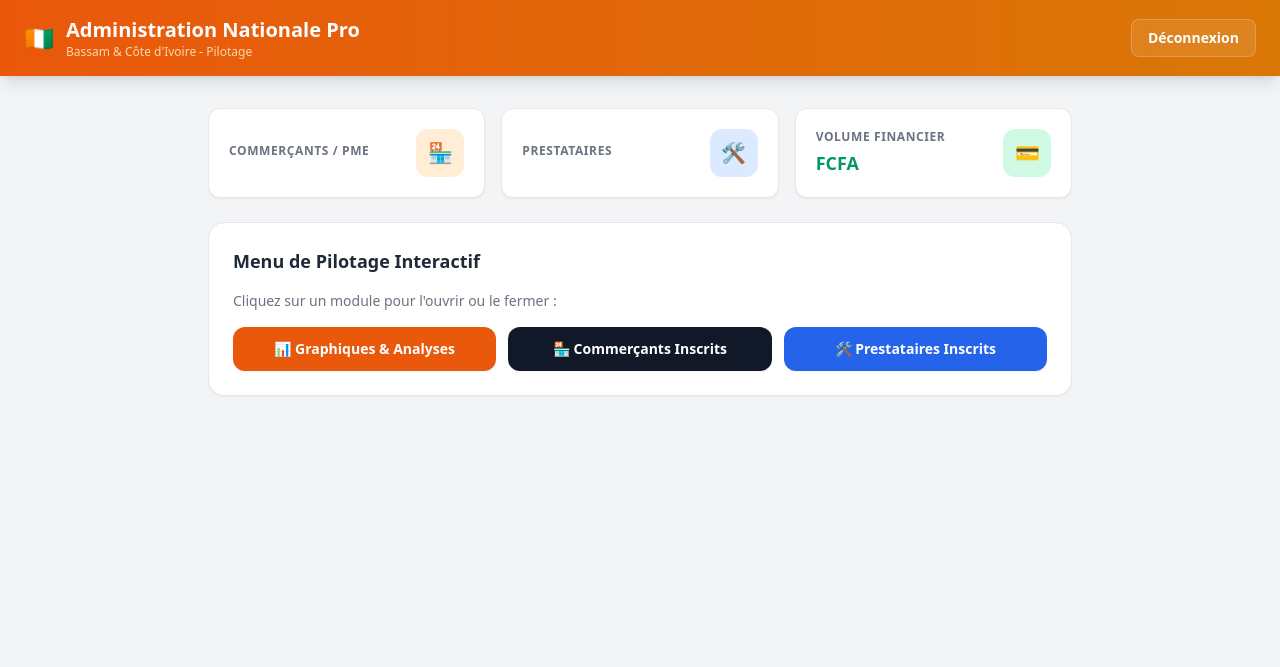
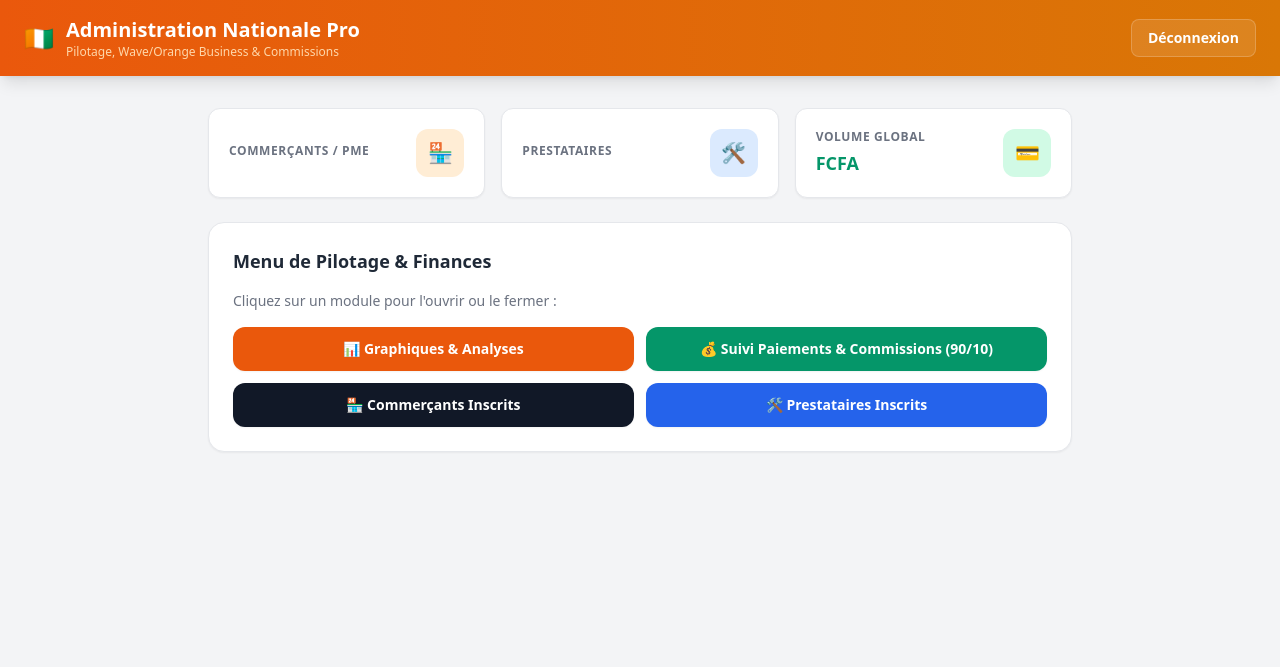
Before and after one commit to acquah2017-prog/pme-marketplace, a FastAPI app: template templates/admin.html in a window 1280 px wide. Shown: the top 667 px of the page. Run offline with FastAPI, Linux system fonts and the light colour scheme; the template is opened without the code that fills it, so the values that code supplies are empty; some libraries are stand-ins or nearby versions.

Commit message:
Ajout du module de suivi financier 90/10 pour Wave et Orange Business dans l'admin

```diff
--- a/templates/admin.html
+++ b/templates/admin.html
@@ -3,7 +3,7 @@
 <head>
     <meta charset="UTF-8">
     <meta name="viewport" content="width=device-width, initial-scale=1.0">
-    <title>Dashboard Interactif - PME Marketplace CI</title>
+    <title>Dashboard Financier - PME Marketplace CI</title>
     <script src="https://cdn.tailwindcss.com"></script>
     <script src="https://cdn.jsdelivr.net/npm/chart.js"></script>
 </head>
@@ -15,7 +15,7 @@
                 <span class="text-2xl">🇨🇮</span>
                 <div>
                     <h1 class="text-xl font-bold">Administration Nationale Pro</h1>
-                    <p class="text-xs text-orange-200">Bassam & Côte d'Ivoire - Pilotage</p>
+                    <p class="text-xs text-orange-200">Pilotage, Wave/Orange Business & Commissions</p>
                 </div>
             </div>
             <a href="/" class="bg-white/10 hover:bg-white/20 text-white px-4 py-2 rounded-lg text-sm font-semibold transition border border-white/20">Déconnexion</a>
@@ -25,7 +25,7 @@
     <!-- Main Content -->
     <main class="max-w-4xl mx-auto px-4 py-8 flex-grow w-full space-y-6">
 
-        <!-- Cartes KPIs principales (Toujours visibles en haut) -->
+        <!-- Cartes KPIs principales -->
         <div class="grid grid-cols-1 md:grid-cols-3 gap-4">
             <div class="bg-white p-5 rounded-xl shadow-sm border border-gray-200 flex items-center justify-between">
                 <div>
@@ -45,21 +45,24 @@
 
             <div class="bg-white p-5 rounded-xl shadow-sm border border-gray-200 flex items-center justify-between">
                 <div>
-                    <p class="text-xs font-semibold text-gray-500 uppercase tracking-wider">Volume Financier</p>
+                    <p class="text-xs font-semibold text-gray-500 uppercase tracking-wider">Volume Global</p>
                     <h3 class="text-lg font-extrabold text-emerald-600 mt-1">{{ chiffre_affaires }} FCFA</h3>
                 </div>
                 <div class="w-12 h-12 bg-emerald-100 rounded-xl flex items-center justify-center text-emerald-600 text-xl font-bold">💳</div>
             </div>
         </div>
 
-        <!-- Panneau de Contrôle : Boutons interactifs -->
+        <!-- Menu de Pilotage Interactif (4 Boutons) -->
         <div class="bg-white p-6 rounded-2xl shadow-sm border border-gray-200 space-y-4">
-            <h2 class="text-lg font-bold text-gray-800">Menu de Pilotage Interactif</h2>
+            <h2 class="text-lg font-bold text-gray-800">Menu de Pilotage & Finances</h2>
             <p class="text-sm text-gray-500">Cliquez sur un module pour l'ouvrir ou le fermer :</p>
 
-            <div class="grid grid-cols-1 sm:grid-cols-3 gap-3">
+            <div class="grid grid-cols-1 sm:grid-cols-2 gap-3">
                 <button onclick="toggleSection('section-graphs')" class="bg-orange-600 hover:bg-orange-700 text-white py-3 px-4 rounded-xl font-semibold text-sm transition flex items-center justify-center gap-2 shadow-sm">
                     📊 Graphiques & Analyses
+                </button>
+                <button onclick="toggleSection('section-paiements')" class="bg-emerald-600 hover:bg-emerald-700 text-white py-3 px-4 rounded-xl font-semibold text-sm transition flex items-center justify-center gap-2 shadow-sm">
+                    💰 Suivi Paiements & Commissions (90/10)
                 </button>
                 <button onclick="toggleSection('section-commercants')" class="bg-gray-900 hover:bg-gray-800 text-white py-3 px-4 rounded-xl font-semibold text-sm transition flex items-center justify-center gap-2 shadow-sm">
                     🏪 Commerçants Inscrits
@@ -73,7 +76,7 @@
         <!-- 1. Section Graphiques (Masquée par défaut) -->
         <div id="section-graphs" class="hidden bg-white p-6 rounded-2xl shadow-sm border border-gray-200 space-y-6">
             <div class="flex justify-between items-center border-b pb-3">
-                <h3 class="text-lg font-bold text-gray-800">📊 Graphiques & Suivi Financier</h3>
+                <h3 class="text-lg font-bold text-gray-800">📊 Graphiques & Suivi Global</h3>
                 <button onclick="toggleSection('section-graphs')" class="text-red-500 hover:text-red-700 text-sm font-bold bg-red-50 px-3 py-1 rounded-lg">Fermer ✕</button>
             </div>
             <div class="grid grid-cols-1 lg:grid-cols-2 gap-6">
@@ -86,7 +89,33 @@
             </div>
         </div>
 
-        <!-- 2. Section Commerçants (Masquée par défaut) -->
+        <!-- 2. Section Paiements & Commissions 90/10 (Masquée par défaut) -->
+        <div id="section-paiements" class="hidden bg-white p-6 rounded-2xl shadow-sm border border-gray-200 space-y-6">
+            <div class="flex justify-between items-center border-b pb-3">
+                <h3 class="text-lg font-bold text-emerald-700">💰 Gestion des Paiements (Wave / Orange Business)</h3>
+                <button onclick="toggleSection('section-paiements')" class="text-red-500 hover:text-red-700 text-sm font-bold bg-red-50 px-3 py-1 rounded-lg">Fermer ✕</button>
+            </div>
+
+            <div class="bg-emerald-50 border border-emerald-200 p-4 rounded-xl text-sm text-emerald-900 space-y-2">
+                <p class="font-bold">ℹ️ Comment ça fonctionne :</p>
+                <p>1. Les clients payent sur votre compte central <strong>Wave Business / Orange Money Business</strong>.</p>
+                <p>2. La plateforme prélève <strong>10%</strong> pour votre chiffre d'affaires et réserve <strong>90%</strong> à reverser aux prestataires.</p>
+                <p>3. Effectuez les transferts depuis votre application mobile pro vers les comptes perso des prestataires.</p>
+            </div>
+
+            <div class="grid grid-cols-1 md:grid-cols-2 gap-4">
+                <div class="bg-gray-50 p-4 rounded-xl border">
+                    <p class="text-xs font-semibold text-gray-500 uppercase">Votre Part Plateforme (10%)</p>
+                    <p class="text-2xl font-bold text-emerald-600 mt-1" id="commission-admin">0 FCFA</p>
+                </div>
+                <div class="bg-gray-50 p-4 rounded-xl border">
+                    <p class="text-xs font-semibold text-gray-500 uppercase">Total à Reverser aux Prestataires (90%)</p>
+                    <p class="text-2xl font-bold text-blue-600 mt-1" id="reversement-prestataires">0 FCFA</p>
+                </div>
+            </div>
+        </div>
+
+        <!-- 3. Section Commerçants (Masquée par défaut) -->
         <div id="section-commercants" class="hidden bg-white p-6 rounded-2xl shadow-sm border border-gray-200 space-y-4">
             <div class="flex justify-between items-center border-b pb-3">
                 <h3 class="text-lg font-bold text-gray-800">🏪 Liste des Commerçants & PME</h3>
@@ -116,7 +145,7 @@
             </div>
         </div>
 
-        <!-- 3. Section Prestataires (Masquée par défaut) -->
+        <!-- 4. Section Prestataires (Masquée par défaut) -->
         <div id="section-prestataires" class="hidden bg-white p-6 rounded-2xl shadow-sm border border-gray-200 space-y-4">
             <div class="flex justify-between items-center border-b pb-3">
                 <h3 class="text-lg font-bold text-gray-800">🛠️ Liste des Prestataires de Services</h3>
@@ -153,7 +182,7 @@
         &copy; 2026 PME Marketplace Côte d'Ivoire. Tous droits réservés.
     </footer>
 
-    <!-- Script de gestion interactive et graphiques -->
+    <!-- Script de gestion interactive, calculs 90/10 et graphiques -->
     <script>
         function toggleSection(sectionId) {
             const section = document.getElementById(sectionId);
@@ -169,6 +198,14 @@
         const totalPrestataires = {{ total_prestataires }};
         const totalCA = {{ chiffre_affaires }};
 
+        // Calcul automatique des parts 10% et 90%
+        const partAdmin = totalCA * 0.10;
+        const partPrestataires = totalCA * 0.90;
+
+        document.getElementById('commission-admin').innerText = partAdmin.toLocaleString() + " FCFA";
+        document.getElementById('reversement-prestataires').innerText = partPrestataires.toLocaleString() + " FCFA";
+
+        // Graphique camembert
         const ctxUser = document.getElementById('userChart').getContext('2d');
         new Chart(ctxUser, {
             type: 'doughnut',
@@ -187,6 +224,7 @@
             }
         });
 
+        // Graphique financier
         const ctxRevenue = document.getElementById('revenueChart').getContext('2d');
         new Chart(ctxRevenue, {
             type: 'bar',
```
